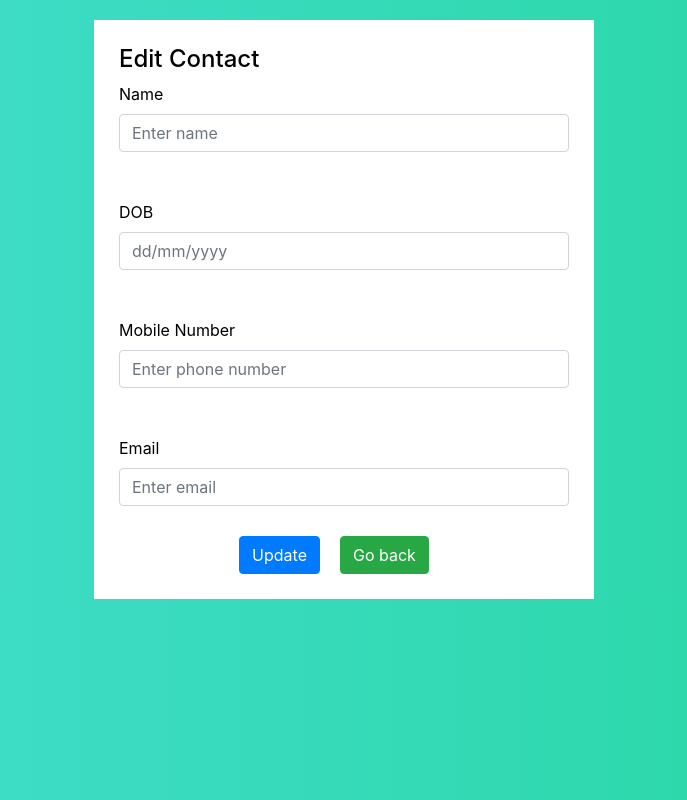
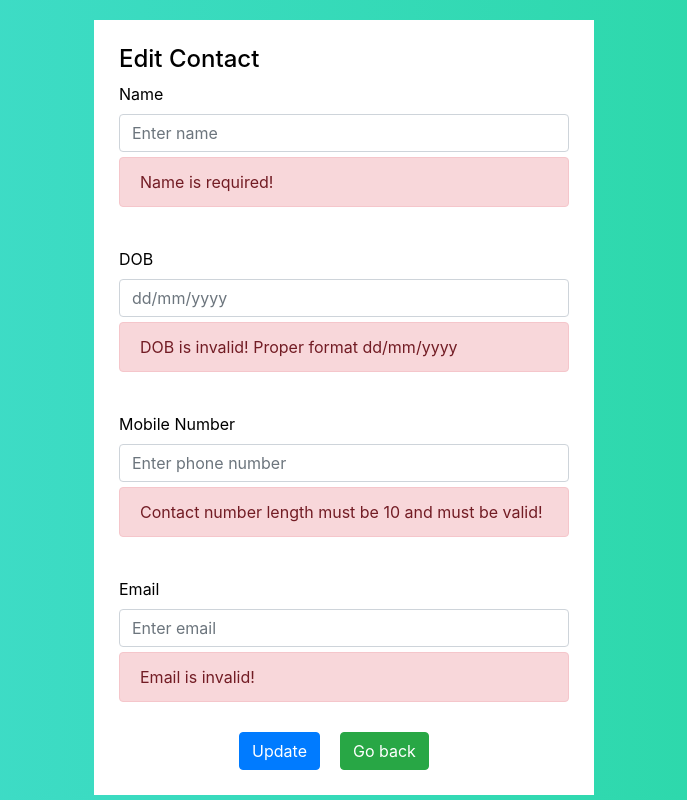
Before and after one commit to yatharth1706/PhoneBook, an Angular app in the folder frontend-phoneBook/: page /edit-contact/1 in a window 1280 px wide. Shown: the whole page, without its empty margins (296-983 px from the left). Built offline with nearby package versions, Linux system fonts and the light colour scheme; no server answers.

Commit message:
Add validation :hammer:

```diff
--- a/frontend-phoneBook/src/app/edit-contact/edit-contact.component.html
+++ b/frontend-phoneBook/src/app/edit-contact/edit-contact.component.html
@@ -1,28 +1,41 @@
 <div class="container add-contact">
     <h4>Edit Contact</h4>
     <div class="contact-details">
-        <label for="name">Name</label>
+        <form [formGroup]="myForm" (ngSubmit) = "saveDetails(myForm)">
+            <label for="name">Name</label>
         <br>
-        <input #name type="text" id="name" class="form-control" value = "{{personDetails['name']}}" placeholder = "Enter name" required>
-        <br>
+        <input #name type="text" id="name" class="form-control" placeholder = "Enter name" value = "{{personDetails['name']}}" [formControl]="myForm.controls['name']">
+        <div class="alert alert-danger danger-div" *ngIf="( !myForm.controls['name'].valid)">
+            Name is required!
+        </div>
         <br>
         <label for="dob">DOB</label>
         <br>
-        <input #dob type="text" id="dob" class="form-control" value = "{{personDetails['dob']}}" placeholder = "dd/mm/yyyy" required>
+        <input #dob type="text" id="dob" class="form-control" placeholder = "dd/mm/yyyy" value = "{{personDetails['dob']}}" [formControl]="myForm.controls['dob']">
+        <div class="alert alert-danger danger-div" *ngIf="( !myForm.controls['dob'].valid)">
+            DOB is invalid! Proper format dd/mm/yyyy
+        </div>
         <br>
-        <br>
+
         <label for="mobile-number">Mobile Number</label>
         <br>
-        <input #mobile type="number" id="mobile-number" class="form-control" value = "{{personDetails['phoneNumbers']}}" placeholder = "Enter phone number" required>
-        <br>
+        <input #mobile type="number" id="mobile-number" class="form-control" value = "{{personDetails['phoneNumbers']}}" placeholder = "Enter phone number" [formControl]="myForm.controls['contactno']">
+        <div class="alert alert-danger danger-div" *ngIf="( !myForm.controls['contactno'].valid)">
+            Contact number length must be 10 and must be valid!
+        </div>
         <br>
         <label for="email">Email</label>
         <br>
-        <input #email type="email" id="email" class="form-control" value = "{{personDetails['emails']}}" placeholder = "Enter email" required>
+        <input #email type="email" id="email" class="form-control" placeholder = "Enter email" value = "{{personDetails['emails']}}" [formControl]="myForm.controls['email']">
+        <div class="alert alert-danger danger-div" *ngIf="( !myForm.controls['email'].valid)">
+            Email is invalid!
+        </div>
 
         <div class="buttons">
-            <button class="btn btn-primary" (click) = "saveDetails(name,dob,mobile,email)">Update</button>
+            <button type="submit" class="btn btn-primary">Update</button>
             <button class="btn btn-success" routerLink = "/">Go back</button>
         </div>
+        </form>
+
     </div>
 </div>
--- a/frontend-phoneBook/src/app/edit-contact/edit-contact.component.ts
+++ b/frontend-phoneBook/src/app/edit-contact/edit-contact.component.ts
@@ -1,6 +1,8 @@
 import { Component, OnInit } from '@angular/core';
 import { TaskService } from '../task.service';
 import { ActivatedRoute , Params, Router} from '@angular/router';
+import { FormBuilder, FormGroup, FormControl, Validators, AbstractControl } from '@angular/forms';
+
 
 @Component({
   selector: 'app-edit-contact',
@@ -12,30 +14,71 @@ export class EditContactComponent implements OnInit {
   personDetails: any[] = [];
   phoneNumbers: any[] = [];
   emails : any[] = [];
-  constructor(private taskService : TaskService,private route: ActivatedRoute, private router: Router) { }
+  message: string= "";
+  userError: any;
+  myForm: FormGroup;
+  // custom validator for date
+  dateValidator(c: AbstractControl): { [key: string]: boolean } {
+    let value = c.value;
+    if (value && typeof value === "string") {
+      let match = value.match(/^(([1-9]|0[1-9]|[12]\d|3[01])\/(0[1-9]|1[0-2]|[1-9])\/([12]\d{3}))/);
+      if (!match) {
+        return { 'dateInvalid': true };
+      } else if (match && match[0] !== value) {
+        return { 'dateInvalid': true };
+      }
+    }
+    return null;
+  }
+
+  constructor(public fb: FormBuilder,private taskService : TaskService,private route: ActivatedRoute, private router: Router) {
+    this.myForm = this.fb.group({
+      name: ['',[Validators.required]],
+      dob: ['' ,[Validators.required, this.dateValidator]],
+      contactno: ['', [Validators.required, Validators.pattern("[0-9 ]{10}")]],
+      email: ['', [Validators.required, Validators.email]],
+    })
+   }
 
   ngOnInit(): void {
     this.route.params.subscribe((params: Params) =>{
       this.parameters = params;
     })
     this.getContacts(this.parameters.contactId);
+
   }
 
   getContacts(id){
     this.taskService.getSpecificContact(id).subscribe((response: any) => {
       this.personDetails = response[0];
       console.log(this.personDetails);
+      console.log(this.myForm);
+      this.myForm.controls.name.setValue(this.personDetails['name']);
+      this.myForm.controls.dob.setValue(this.personDetails['dob']);
+      this.myForm.controls.email.setValue(this.personDetails['emails']);
+      this.myForm.controls.contactno.setValue(this.personDetails['phoneNumbers']);
     })
   }
 
-  saveDetails(name,dob,phone,email){
-    this.phoneNumbers.push(phone.value);
-    this.emails.push(email.value);
+  saveDetails(myform: FormGroup){
+    let name = myform.value.name;
+    let dob = myform.value.dob;
+    let mobile = myform.value.contactno;
+    let email = myform.value.email;
+    console.log(mobile);
+    if(myform.valid == false){
+      console.log(myform);
+      return alert("Some fields of form are not valid or filled!!");
+
+    }
+
+    this.phoneNumbers.push(mobile);
+    this.emails.push(email);
 
     this.taskService.saveDetails(this.parameters.contactId,{
-      "name": name.value,
-      "dob": dob.value,
-      "phone": this.phoneNumbers,
+      "name": name,
+      "dob": dob,
+      "phoneNumbers": this.phoneNumbers,
       "emails": this.emails
     }).subscribe((response) => {
       alert("Successfully updated!!");
--- a/frontend-phoneBook/src/app/pages/create-contact/create-contact.component.html
+++ b/frontend-phoneBook/src/app/pages/create-contact/create-contact.component.html
@@ -13,7 +13,7 @@
         <br>
         <input #dob type="text" id="dob" class="form-control" placeholder = "dd/mm/yyyy" [formControl]="myForm.controls['dob']">
         <div class="alert alert-danger danger-div" *ngIf="( !myForm.controls['dob'].valid) && (myForm.controls['dob'].touched)">
-            DOB is invalid!
+            DOB is invalid! Proper format dd/mm/yyyy
         </div>
         <br>
 
@@ -21,7 +21,7 @@
         <br>
         <input #mobile type="number" id="mobile-number" class="form-control" placeholder = "Enter phone number" [formControl]="myForm.controls['contactno']">
         <div class="alert alert-danger danger-div" *ngIf="( !myForm.controls['contactno'].valid) && (myForm.controls['contactno'].touched)">
-            Contact number is invalid!
+            Contact number length must be 10 and must be valid!
         </div>
         <br>
         <label for="email">Email</label>
--- a/frontend-phoneBook/src/app/pages/create-contact/create-contact.component.ts
+++ b/frontend-phoneBook/src/app/pages/create-contact/create-contact.component.ts
@@ -1,7 +1,7 @@
 import { Component, OnInit } from '@angular/core';
 import { TaskService } from 'src/app/task.service';
 import {Router} from '@angular/router';
-import { FormBuilder, FormGroup, FormControl, Validators } from '@angular/forms';
+import { FormBuilder, FormGroup, FormControl, Validators, AbstractControl } from '@angular/forms';
 
 
 @Component({
@@ -19,14 +19,26 @@ export class CreateContactComponent implements OnInit {
   userError: any;
   myForm: FormGroup;
 
+  dateValidator(c: AbstractControl): { [key: string]: boolean } {
+    let value = c.value;
+    if (value && typeof value === "string") {
+      let match = value.match(/^(([1-9]|0[1-9]|[12]\d|3[01])\/(0[1-9]|1[0-2]|[1-9])\/([12]\d{3}))/);
+      if (!match) {
+        return { 'dateInvalid': true };
+      } else if (match && match[0] !== value) {
+        return { 'dateInvalid': true };
+      }
+    }
+    return null;
+  }
 
   constructor(public fb: FormBuilder,private taskService : TaskService, private router: Router) {
 
     // form validation
     this.myForm = this.fb.group({
       name: ['',[Validators.required]],
-      dob: ['' ,[Validators.required]],
-      contactno: ['', [Validators.required, Validators.minLength(10)]],
+      dob: ['' ,[Validators.required, this.dateValidator]],
+      contactno: ['', [Validators.required, Validators.pattern("[0-9 ]{10}")]],
       email: ['', [Validators.required, Validators.email]],
     })
 
```
